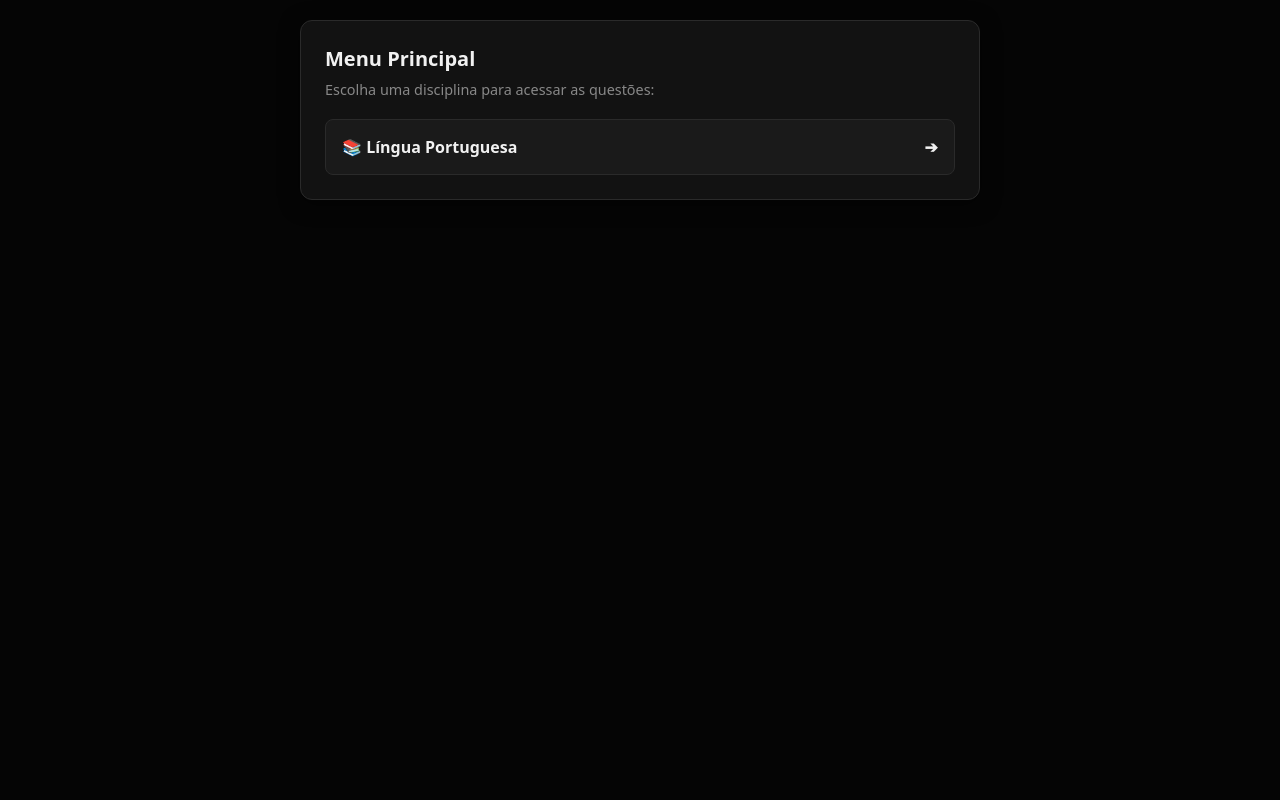
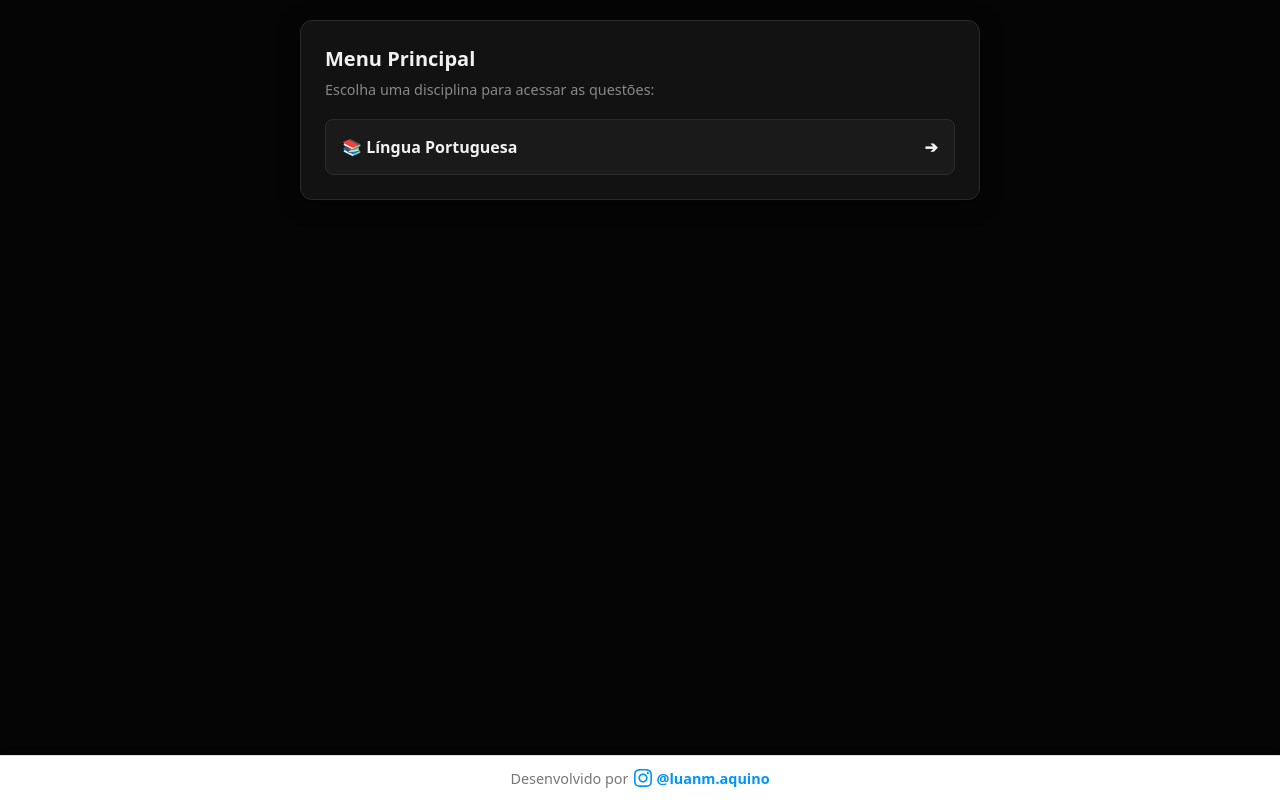
Before and after one commit to oluanmaquino/Questoes-concurso, a plain HTML site: page index.html in a window 1280 px wide. Drawn offline with Linux system fonts and the light colour scheme.

Commit message:
Update index.html

```diff
--- a/index.html
+++ b/index.html
@@ -39,6 +39,7 @@
       background-color: var(--bg-color);
       color: var(--text-main);
       padding: 20px;
+      padding-bottom: 60px !important; /* Espaço para o rodapé fixo */
       display: flex;
       flex-direction: column;
       align-items: center;
@@ -218,7 +219,7 @@
       font-weight: 700;
     }
 
-    /* --- ESTILOS DO LOADING CMD (AJUSTADOS SEM ESPAÇAMENTO) --- */
+    /* --- ESTILOS DO LOADING CMD --- */
     .cmd-loader-container {
       background-color: #000000;
       border: 1px solid var(--border-color);
@@ -302,12 +303,60 @@
       50% { opacity: 1; transform: rotate(0deg); }
       100% { opacity: 1; transform: rotate(360deg); }
     }
+
+    /* --- BARRA RODAPÉ ESTILO IMAGEM --- */
+    .win-taskbar {
+      position: fixed;
+      bottom: 0;
+      left: 0;
+      width: 100%;
+      height: 45px;
+      background-color: #ffffff;
+      border-top: 1px solid #e0e0e0;
+      display: flex;
+      justify-content: center;
+      align-items: center;
+      padding: 0 16px;
+      font-family: system-ui, -apple-system, sans-serif;
+      font-size: 0.9rem;
+      color: #777777;
+      z-index: 1000;
+      box-shadow: 0 -2px 10px rgba(0, 0, 0, 0.05);
+    }
+
+    .dev-credits {
+      display: flex;
+      align-items: center;
+      gap: 6px;
+    }
+
+    .instagram-link {
+      display: inline-flex;
+      align-items: center;
+      gap: 4px;
+      color: #0095f6;
+      text-decoration: none;
+      font-weight: 600;
+      transition: opacity 0.2s;
+    }
+
+    .instagram-link:hover {
+      opacity: 0.8;
+      text-decoration: underline;
+    }
+
+    .instagram-icon {
+      width: 18px;
+      height: 18px;
+      fill: currentColor;
+      vertical-align: middle;
+    }
   </style>
 </head>
 <body>
 
   <div class="container">
-    <!-- Dashboard Superior (Oculto por padrão no menu inicial) -->
+    <!-- Dashboard Superior -->
     <div class="dashboard" id="dashboard-stats" style="display: none;">
       <div class="stat-item"><div class="stat-value" id="stat-total">0</div><div class="stat-label">Respondidas</div></div>
       <div class="stat-item"><div class="stat-value" id="stat-acertos">0</div><div class="stat-label">Acertos</div></div>
@@ -377,6 +426,19 @@
     </div>
   </div>
 
+  <!-- BARRA DE TAREFAS RODAPÉ -->
+  <footer class="win-taskbar">
+    <div class="dev-credits">
+      <span>Desenvolvido por</span>
+      <a href="https://www.instagram.com/luanm.aquino/" target="_blank" rel="noopener noreferrer" class="instagram-link">
+        <svg class="instagram-icon" viewBox="0 0 24 24">
+          <path d="M12 2.163c3.204 0 3.584.012 4.85.07 3.252.148 4.771 1.691 4.919 4.919.058 1.265.069 1.645.069 4.849 0 3.205-.012 3.584-.069 4.849-.149 3.225-1.664 4.771-4.919 4.919-1.266.058-1.644.07-4.85.07-3.204 0-3.584-.012-4.849-.07-3.26-.149-4.771-1.699-4.919-4.92-.058-1.265-.07-1.644-.07-4.849 0-3.204.013-3.583.07-4.849.149-3.227 1.664-4.771 4.919-4.919 1.266-.057 1.645-.069 4.849-.069zm0-2.163c-3.259 0-3.667.014-4.947.072-4.358.2-6.78 2.618-6.98 6.98-.059 1.281-.073 1.689-.073 4.948 0 3.259.014 3.668.072 4.948.2 4.358 2.618 6.78 6.98 6.98 1.281.058 1.689.072 4.948.072 3.259 0 3.668-.014 4.948-.072 4.354-.2 6.782-2.618 6.979-6.98.059-1.28.073-1.689.073-4.948 0-3.259-.014-3.667-.072-4.947-.196-4.354-2.617-6.78-6.979-6.98-1.281-.059-1.69-.073-4.949-.073zm0 5.838c-3.403 0-6.162 2.759-6.162 6.162s2.759 6.163 6.162 6.163 6.162-2.759 6.162-6.163c0-3.403-2.759-6.162-6.162-6.162zm0 10.162c-2.209 0-4-1.79-4-4 0-2.209 1.791-4 4-4s4 1.791 4 4c0 2.21-1.791 4-4 4zm6.406-11.845c-.796 0-1.441.645-1.441 1.44s.645 1.44 1.441 1.44c.795 0 1.439-.645 1.439-1.44s-.644-1.44-1.439-1.44z"/>
+        </svg>
+        @luanm.aquino
+      </a>
+    </div>
+  </footer>
+
   <script>
     let pastaDisciplinaAtual = "";
     let nomeDisciplinaAtual = "";
@@ -395,7 +457,6 @@
       return texto.replace(/\*\*(.*?)\*\*/g, '<strong>$1</strong>');
     }
 
-    /* Step 1: Abre a tela de filtros para a disciplina escolhida */
     async function abrirFiltroDisciplina(pasta, nomeExibicao) {
       pastaDisciplinaAtual = pasta;
       nomeDisciplinaAtual = nomeExibicao;
@@ -411,7 +472,6 @@
         const container = document.getElementById('filter-options-container');
         container.innerHTML = '';
 
-        // Opção "Todos os Assuntos"
         const itemTodos = document.createElement('label');
         itemTodos.className = 'filter-item';
         itemTodos.innerHTML = `
@@ -420,7 +480,6 @@
         `;
         container.appendChild(itemTodos);
 
-        // Gera as opções individuais para cada arquivo .txt retornado no lista.json
         listaArquivosAssuntos.forEach(arq => {
           const nomeAssunto = arq.replace('.txt', '');
           const item = document.createElement('label');
@@ -451,7 +510,6 @@
       document.getElementById('chk-todos').checked = todosMarcados;
     }
 
-    /* Step 2: Carrega e filtra as questões com base nas marcações */
     async function iniciarQuizComFiltro() {
       const chks = document.querySelectorAll('.chk-assunto:checked');
       const arquivosSelecionados = Array.from(chks).map(c => c.value);
@@ -463,7 +521,6 @@
 
       bancoQuestoes = [];
 
-      // Transição para a tela de quiz + animação CMD
       document.getElementById('tela-filtro').style.display = 'none';
       document.getElementById('tela-quiz').style.display = 'block';
       document.getElementById('loading-spinner').style.display = 'block';
@@ -484,7 +541,6 @@
           embaralharArray(bancoQuestoes);
           indiceAtual = 0;
 
-          // Pausa da animação CMD e mostra o dashboard de estatísticas
           setTimeout(() => {
             document.getElementById('loading-spinner').style.display = 'none';
             document.getElementById('quiz-content').style.display = 'block';
```
